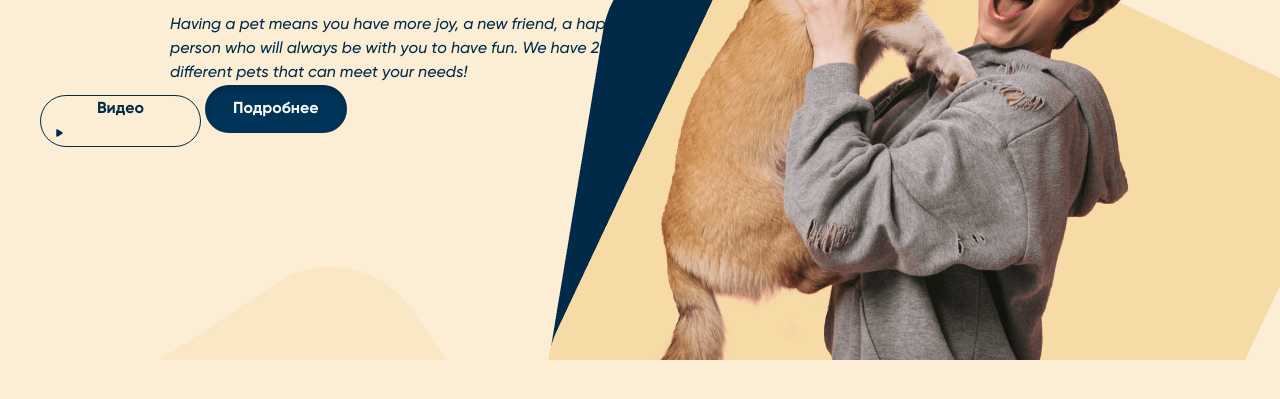
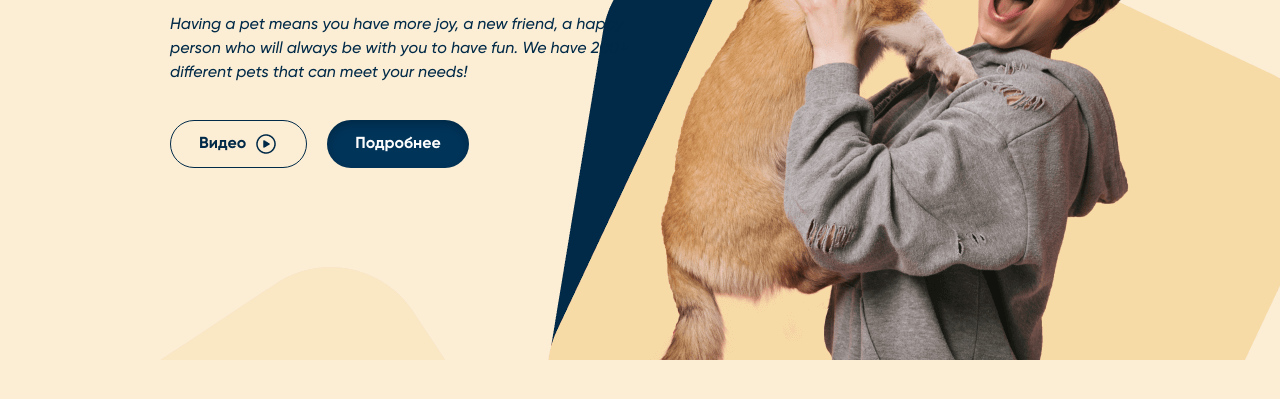
Before and after one commit to Atersort/pet-shop, a plain HTML site: page pet-shop/index.html in a window 1280 px wide. Shown: the part 335-734 px from the top of the page. Drawn offline with Linux system fonts and the light colour scheme.

Commit message:
feat: end hero

```diff
--- a/pet-shop/index.html
+++ b/pet-shop/index.html
@@ -40,7 +40,7 @@
             always be with you to have fun. We have 200+ different pets that can meet your needs!</p>
     </div>
     <div class="hero__button">
-        <button class="button button__ghost">Видео<img class="hero__button_play" src="./image/icon/Play_Circle.svg"></button>
+        <button class="button button__ghost button__play"><span>Видео</span><img class="hero__button_play" src="./image/icon/Play_Circle.png"></button>
         <button class="button button__primary">Подробнее</button>
 
     </div>
--- a/pet-shop/scss/components/_buttons.scss
+++ b/pet-shop/scss/components/_buttons.scss
@@ -28,18 +28,13 @@
   border: 1.5px solid $dark-color-text;
   color: $dark-color-text;
   font: 700 16px/1.5 "SVN-Gilroyr";
-  width: 161px;
+  padding: 12px 28px 12px 28px;
+  height: 48px;
 }
 
-.hero__button_play {
+.button__play {
   display: flex;
+  align-items: center;
+  justify-content: center;
+  gap: 8px;
 }
-
-.hero__button_play::after {
-  content: "";
-  display: flex;
-  background-image: url("/image/icon/Play_Circle.svg");
-  color: $dark-color-text;
-  border: 1px solid $dark-color-text;
-  border-radius: 100%;
-}
--- a/pet-shop/scss/pages/homepage.scss
+++ b/pet-shop/scss/pages/homepage.scss
@@ -16,6 +16,7 @@
 
 .hero__text {
   margin-left: 130px;
+  margin-bottom: 35px;
 
   .hero__text_h1 {
     font: 700 60px/1.5 'SVN-Gilroyr';
@@ -35,7 +36,11 @@
     color: $dark-color-text;
   }
 
-  .hero__button {
-    margin-left: 130px;
-  }
 }
+
+.hero__button {
+  padding-left: 130px;
+  display: flex;
+  gap: 20px;
+
+}
```
Also changed, not shown: pet-shop/image/icon/Play_Circle.png (added), pet-shop/image/icon/icon-play.svg (added), pet-shop/scss/main.css, 1 other file.
